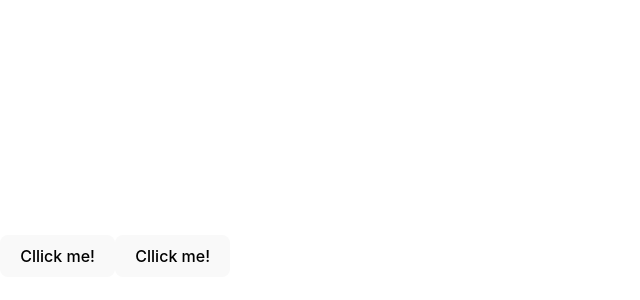
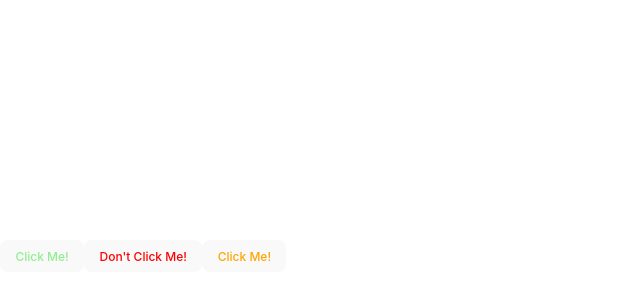
Before and after one commit to RhexNiebres/react-app, a React (Vite) app in the folder my-first-react-app/: page / in a window 1280 px wide. Shown: the part 144-444 px from the top of the page, without its empty margins (0-640 px from the left). Built offline with nearby package versions, Linux system fonts and the light colour scheme.

Commit message:
destructure props for function arguments to be concise and redable

```diff
--- a/my-first-react-app/src/Button.jsx
+++ b/my-first-react-app/src/Button.jsx
@@ -1,14 +1,20 @@
-function Button(){
+function Button({text, color, fontSize}){
+    const buttonStyle= {
+        color: color,
+        fontSize: fontSize + 'px',
+    };
+
     return(
-        <button>Cllick me!</button>
+        <button style={buttonStyle}>{text}</button>
     )
 }
 
 export default function RenderButtons(){
     return(
         <div>
-            <Button/>
-            <Button/>
+             <Button text="Click Me!" color="lightgreen" fontSize={12} />
+             <Button text="Don't Click Me!" color="red" fontSize={12} />
+             <Button text="Click Me!" color="orange" fontSize={12} />
         </div>
-    )
+    );
 }
```
